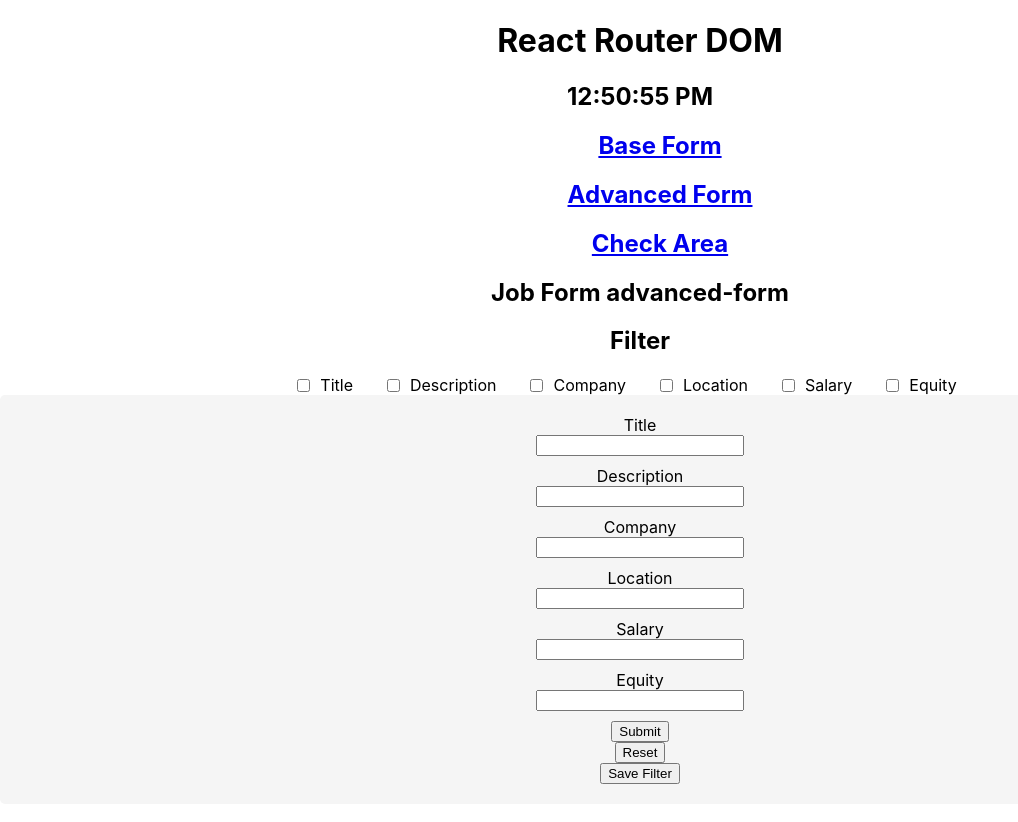
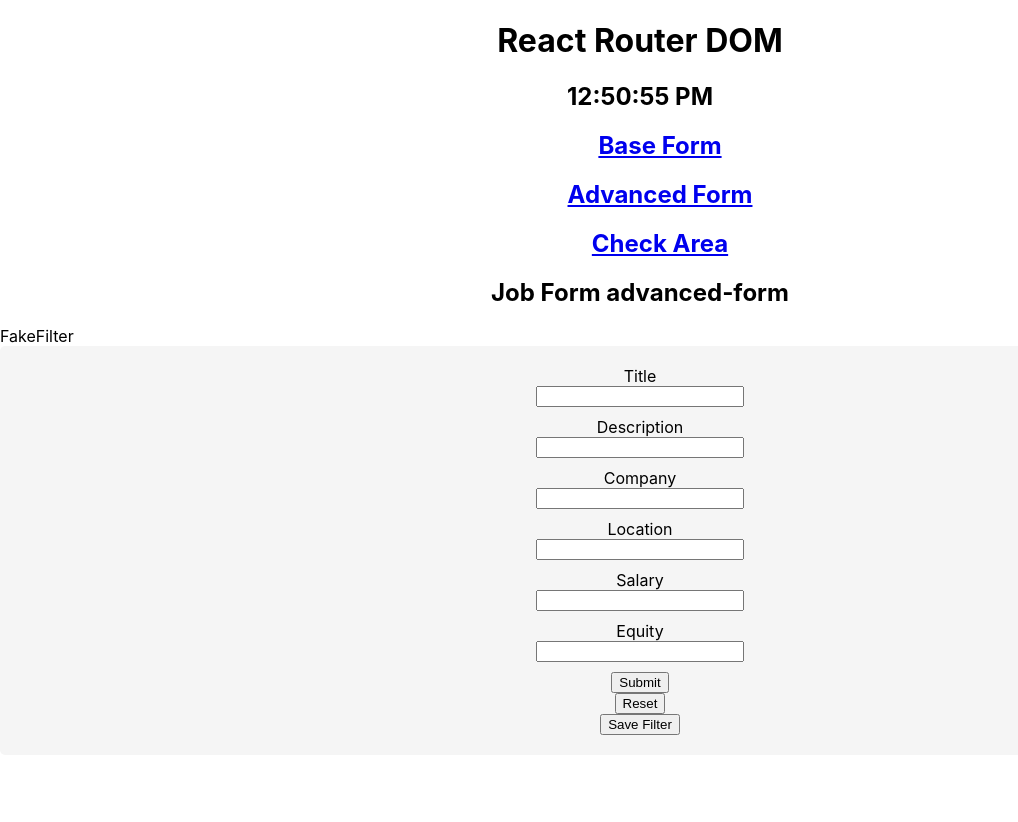
Before and after one commit to petarnenov/react-store, a React (Create React App) app: page /job/advanced in a window 1280 px wide. Shown: the whole page, without its empty margins (0-1018 px from the left). After the commit the page ends 800 px from the top, so only its background shows below. Built offline with nearby package versions, Linux system fonts and the light colour scheme.

Commit message:
add FakeFilter

```diff
--- /dev/null
+++ b/src/components/FakeFilter.js
@@ -0,0 +1,15 @@
+import React, { useImperativeHandle } from 'react'
+
+const FakeFilter = React.forwardRef((props, ref) => {
+    useImperativeHandle(ref, () => ({
+        save() {
+            console.log("FakeFilter save")
+        }
+    }))
+
+    return (
+        <div>FakeFilter</div>
+    )
+})
+
+export default FakeFilter
--- a/src/index.js
+++ b/src/index.js
@@ -8,13 +8,14 @@
 import './index.css';
 import JobForm from './components/JobForm';
 import CheckArea from './components/CheckArea';
+import FakeFilter from './components/FakeFilter';
 
 const router = createBrowserRouter(
   createRoutesFromElements(
     <Route path="/" element={<App />} >
       <Route path="job" element={<Outlet />} >
         <Route path="base" element={<JobForm storeId={"base-form"} />} />
-        <Route path="advanced" element={<JobForm storeId={"advanced-form"} />} />
+        <Route path="advanced" element={<JobForm storeId={"advanced-form"} Filter={FakeFilter} />} />
       </Route>
       <Route path="check" element={<CheckArea />} />
     </Route>
```
